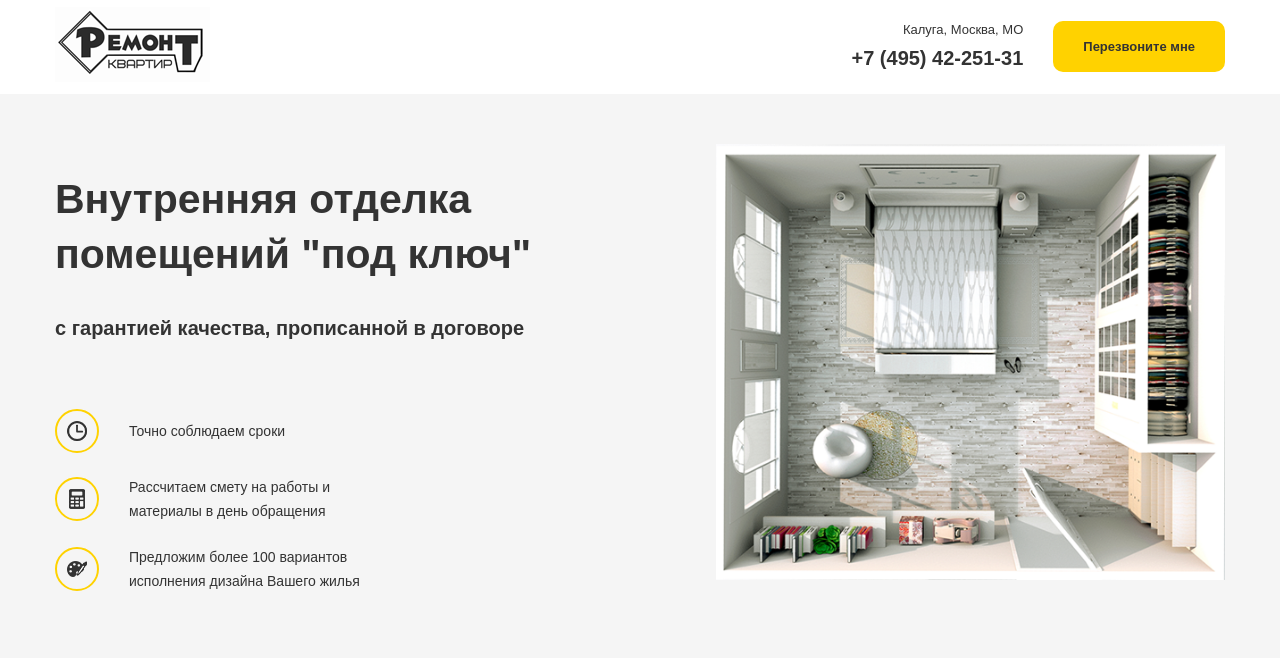
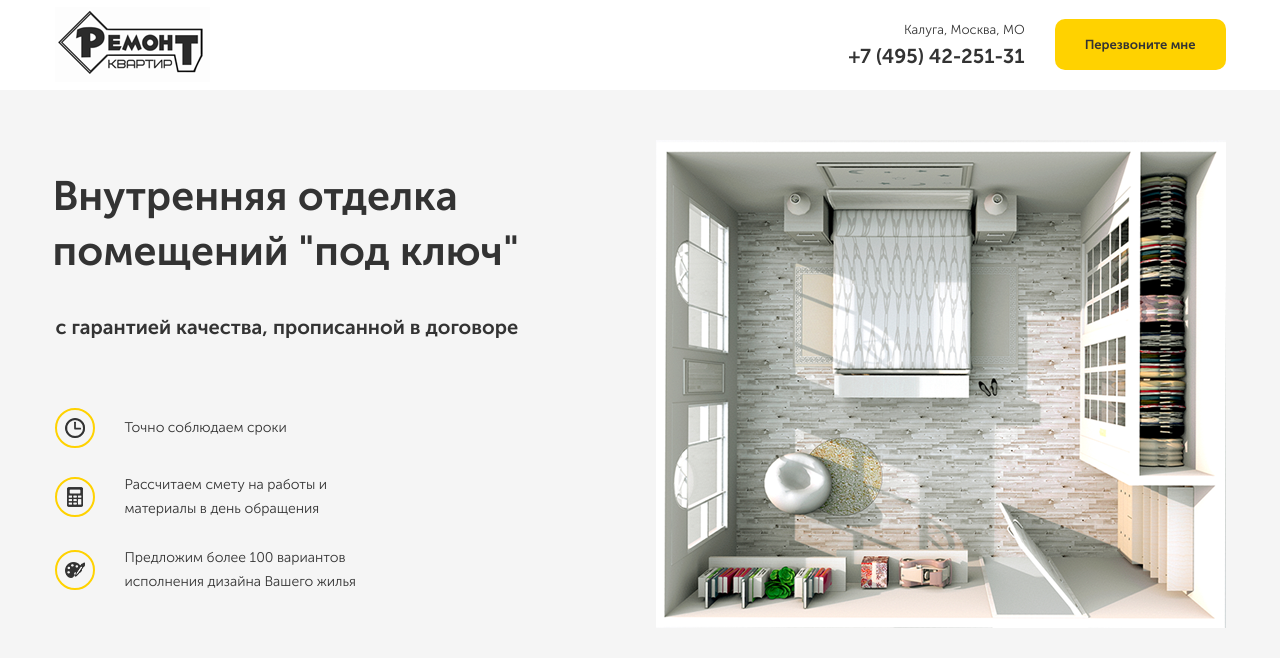
Before and after one commit to webikont/repair_new, a plain HTML site: page src/index.html in a window 1280 px wide. Drawn offline with Linux system fonts and the light colour scheme.

Commit message:
подогнал под ПП шапку и главный блок

```diff
--- a/src/sass/_interface.sass
+++ b/src/sass/_interface.sass
@@ -1,9 +1,9 @@
 body
-	font-family: sans-serif
+	+reg
 img
 	max-width: 100%
 .container
-	width: 1170px
+	width: 1171px
 	margin: auto
 @media (max-width: 1200px)
 	.container
--- a/src/sass/blocks/_hero.sass
+++ b/src/sass/blocks/_hero.sass
@@ -4,31 +4,39 @@
 	background-color: #f5f5f5
 	&-block
 		display: flex
+		justify-content: space-between
 	&-text
-		flex-basis: 50%
-		padding-right: 139px
+		flex-basis: 40%
+		padding-right: 133px
 		&__title
 			color: $text-color
 			font-size: 41px
-			font-weight: 700
+			+bold
 			line-height: 55px
-			margin-bottom: 35px
+			display: inline-block
+			margin: 0
+			margin-top: 29px
+			margin-bottom: 37px
+			margin-left: -2px
+
 		&__subtitle
 			color: $text-color
 			font-size: 20px
-			font-weight: 700
+			+bold
+			display: inline-block
+			margin-left: 1px
 			margin-bottom: 69px
-			display: inline-block
+
 	&-list
 		margin: 0
 		padding: 0
 		&__item
 			display: flex
 			align-items: center
-			margin-bottom: 22px
+			margin-bottom: 25px
 		&__image
-			width: 40px
-			height: 40px
+			width: 36px
+			height: 36px
 			border: 2px solid $main-color
 			display: flex
 			align-items: center
@@ -36,10 +44,9 @@
 			border-radius: 50%
 			margin-right: 30px
 		&__text
-			max-width: 231px
+			max-width: 260px
 			color: $text-color
 			font-size: 14px
-			font-weight: 300
 			line-height: 24px
 @media (max-width: 1200px)
 	.hero
--- a/src/sass/blocks/_navbar.sass
+++ b/src/sass/blocks/_navbar.sass
@@ -1,40 +1,42 @@
 .navbar
 	padding-top: 7px
-	padding-bottom: 8px
+	padding-bottom: 4px
 	&-block
 		display: flex
 		justify-content: space-between
 		align-items: center
 	&__info
 		display: flex
-		align-items: center
 	&__contacts
 		display: flex
 		flex-direction: column
 		text-align: right
+		margin-right: 30px
 	&__address
 		color: $text-color
 		font-size: 13px
-		font-weight: 300
+		display: inline-block
+		margin-top: 4px
+		margin-bottom: 7px
 	&__button
-		margin-left: 30px
 		color: $text-color
 		font-size: 13px
-		font-weight: 700
+		+bold
+		display: inline-block
+		margin-bottom: 5px
 	&__phone
-		display: inline-block
 		color: $text-color
 		font-size: 20px
-		font-weight: 700
+		+bold
 		text-decoration: none
-		margin-top: 9px
+		display: inline-block
 @media (max-width: 576px)
 	.navbar
 		&__contacts
 			display: none
 		&__button
 			font-size: 10px
-			padding:	15px 26px 14px 26px
+			padding:	15px 26px 16px 26px
 			border-radius: 5px
 		&__logo
 			width: 91px
--- a/src/sass/style.sass
+++ b/src/sass/style.sass
@@ -1,5 +1,5 @@
+@import 'fonts'
 @import 'colors'
 @import 'interface'
 @import 'blocks/navbar'
 @import 'blocks/hero'
-@import 'fonts'
```
Also changed, not shown: src/css/style.css, 1 other file.
